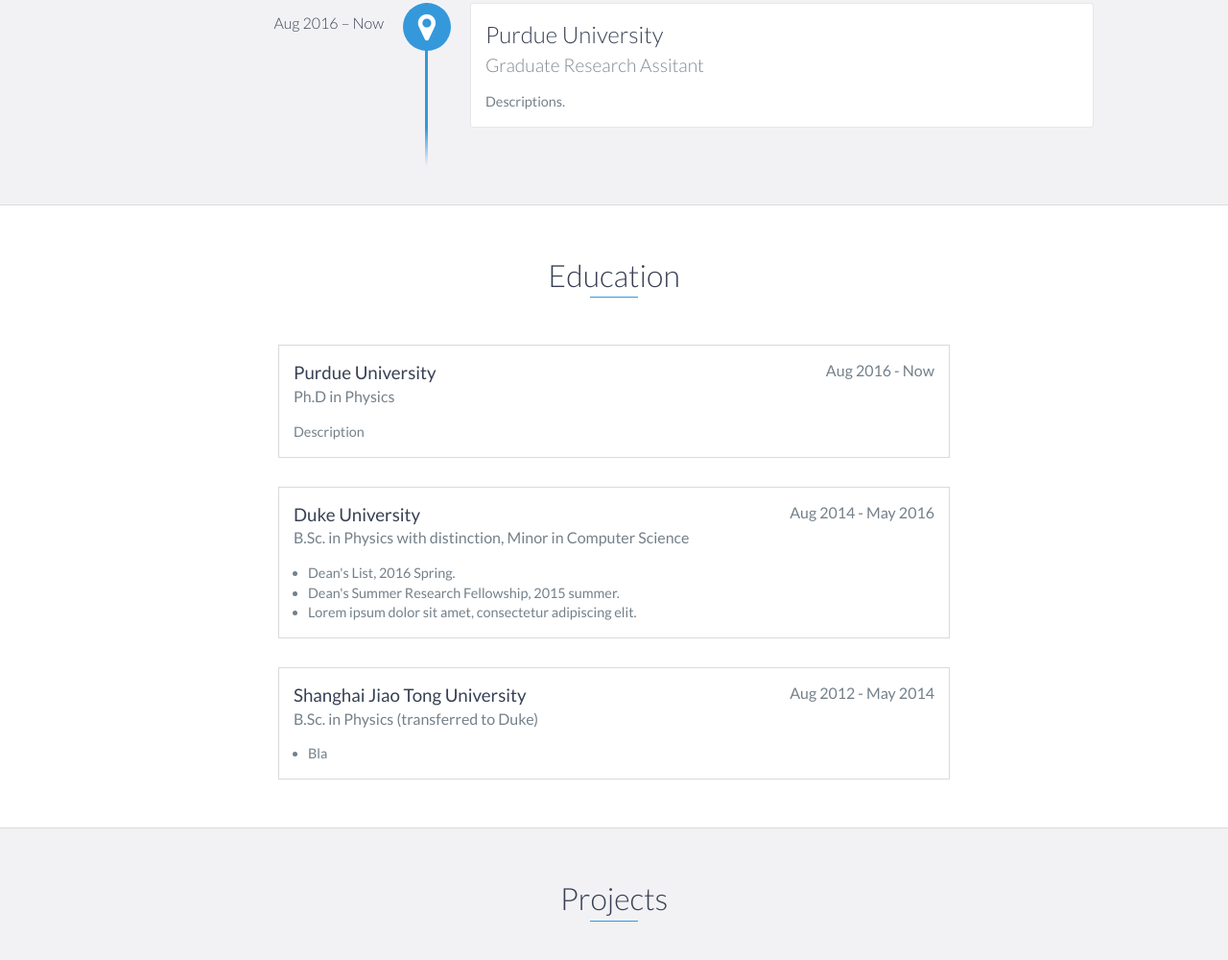
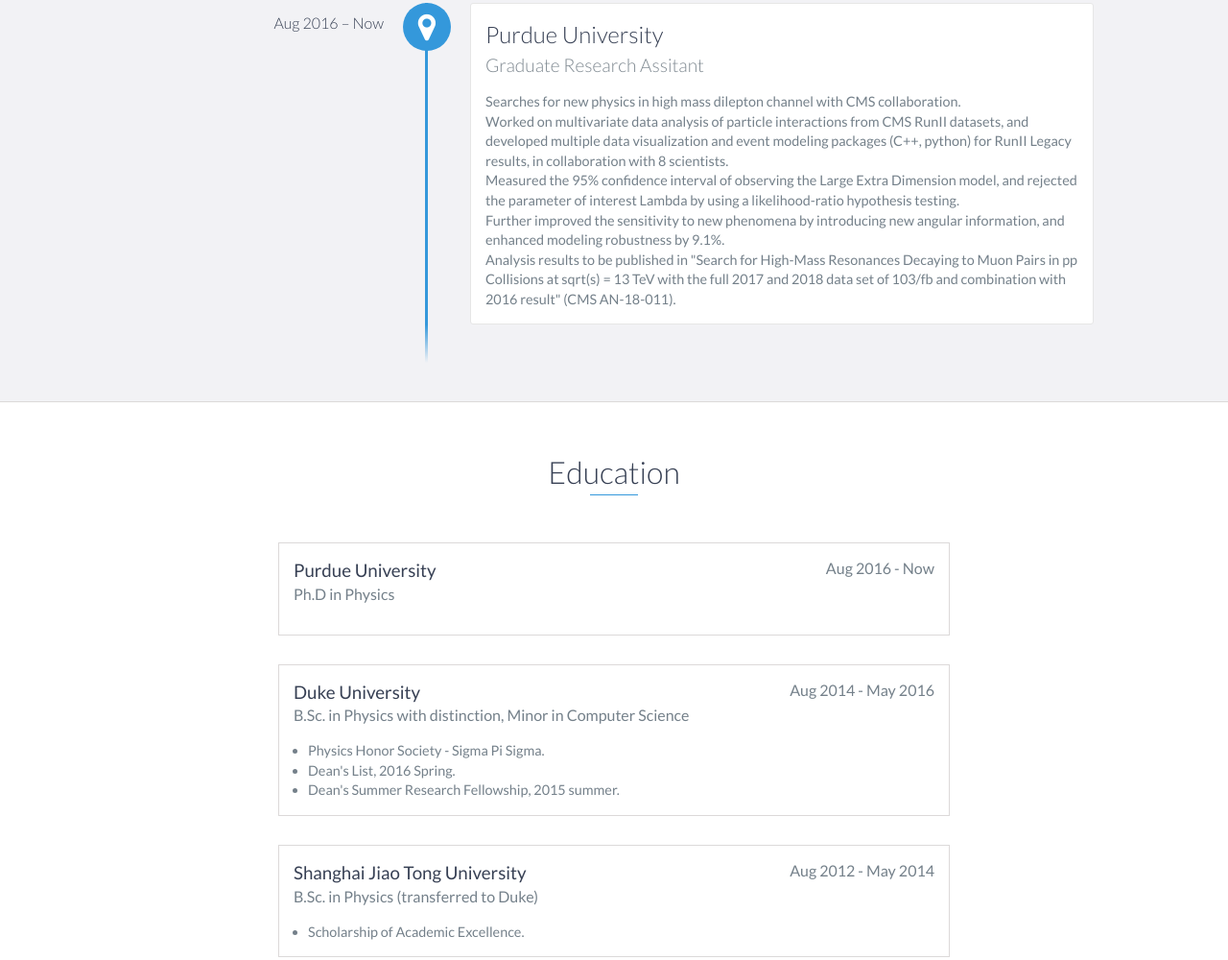
Before and after one commit to fanfanman/fanfanman.github.io, a website: page index.html in a window 1280 px wide. Shown: the part 1179-2179 px from the top of the page at 96% size. Drawn offline with nearby package versions, Linux system fonts and the light colour scheme.

Commit message:
next commit

```diff
--- a/index.html
+++ b/index.html
@@ -39,9 +39,9 @@
             <li>
                 <a href="#skills">Skills</a>
             </li>
-            <li>
+            <!--li>
                 <a href="#contact">Contact</a>
-            </li>
+            </li-->
         </ul>
     </header>
     <!-- End header -->
@@ -49,7 +49,7 @@
     <div id="lead">
         <div id="lead-content">
             <h1>Fan Zhang</h1>
-            <!-- h2>Software Engineer</h2 -->
+            <h2> </h2>
             <a href="#" class="btn-rounded-white">Download Resume</a>
         </div>
         <!-- End #lead-content -->
@@ -88,7 +88,19 @@
                 <h3>Purdue University</h3>
                 <h4>Graduate Research Assitant</h4>
                 <p>
-                    Descriptions.
+                    Searches for new physics in high mass dilepton channel with CMS collaboration.
+                </p>
+                <p>
+                    Worked on multivariate data analysis of particle interactions from CMS RunII datasets, and developed multiple data visualization and event modeling packages (C++, python) for RunII Legacy results, in collaboration with 8 scientists.
+                </p>
+                <p>
+                    Measured the 95% confidence interval of observing the Large Extra Dimension model, and rejected the parameter of interest Lambda by using a likelihood-ratio hypothesis testing.
+                </p>
+                <p>
+                    Further improved the sensitivity to new phenomena by introducing new angular information, and enhanced modeling robustness by 9.1%.
+                </p>
+                <p>
+                    Analysis results to be published in "Search for High-Mass Resonances Decaying to Muon Pairs in pp Collisions at sqrt(s) = 13 TeV with the full 2017 and 2018 data set of 103/fb and combination with 2016 result" (CMS AN-18-011).
                 </p>
             </div>
 
@@ -118,7 +130,7 @@
             <span class="education-date">Aug 2016 - Now</span>
             <h4>Ph.D in Physics</h4>
             <p>
-                Description
+
             </p>
         </div>
         <!-- End .education-block -->
@@ -129,13 +141,13 @@
             <h4>B.Sc. in Physics with distinction, Minor in Computer Science</h4>
             <ul>
                 <li>
+                    Physics Honor Society - Sigma Pi Sigma.
+                </li>
+                <li>
                     Dean's List, 2016 Spring.
                 </li>
                 <li>
                     Dean's Summer Research Fellowship, 2015 summer.
-                </li>
-                <li>
-                    Lorem ipsum dolor sit amet, consectetur adipiscing elit.
                 </li>
             </ul>
         </div>
@@ -146,7 +158,7 @@
             <h4>B.Sc. in Physics (transferred to Duke)</h4>
             <ul>
                 <li>
-                    Bla
+                    Scholarship of Academic Excellence.
                 </li>
             </ul>
         </div>
```
